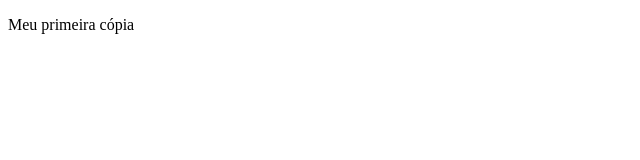
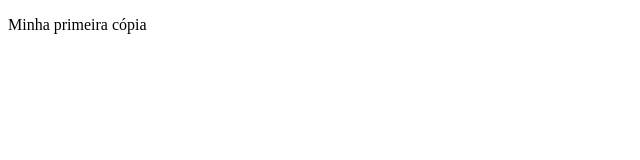
Before and after one commit to gleydson21/MeuInstagram, a plain HTML site: page index.html in a window 1280 px wide. Shown: the full height of the page, 0-640 px from the left. Drawn offline with Linux system fonts and the light colour scheme.

Commit message:
Update index.html
treinamento de git

```diff
--- a/index.html
+++ b/index.html
@@ -7,7 +7,7 @@
     <title>Meu instagram</title>
 </head>
 <body>
-    <p>Meu primeira cópia</p>
+    <p>Minha primeira cópia</p>
 
 </body>
 </html>
```
